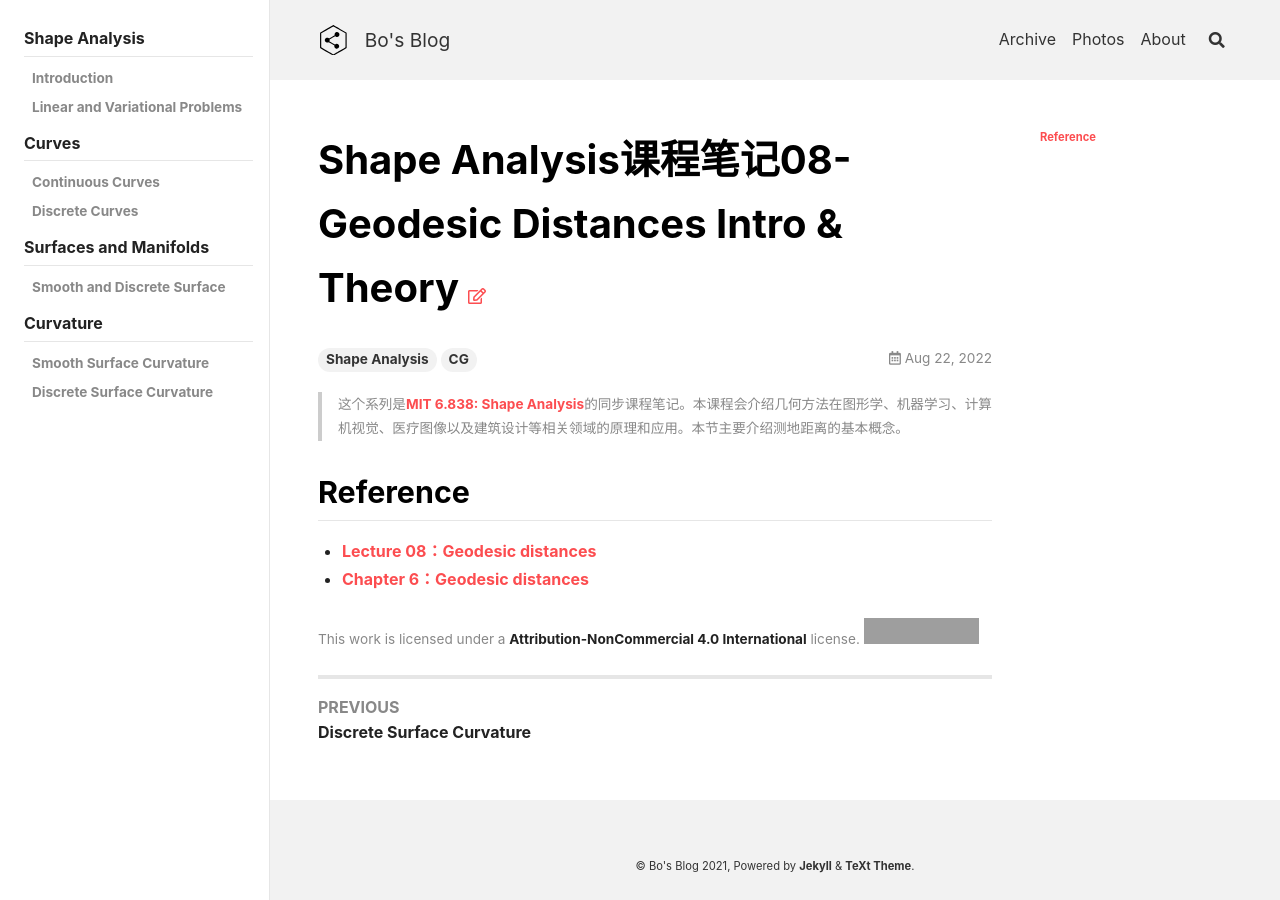
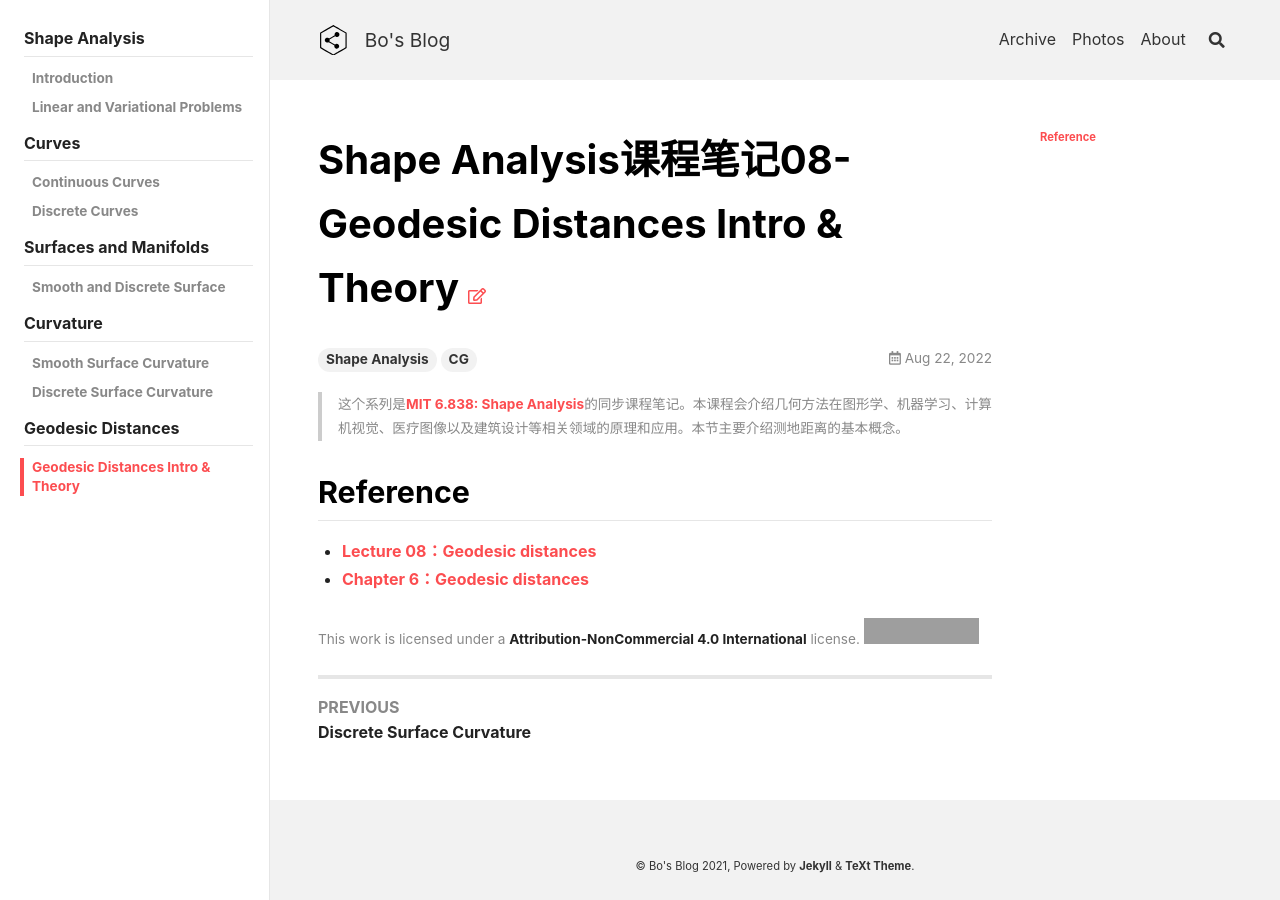
Before and after one commit to peng00bo00/peng00bo00_previous_blog, a Jekyll site: the page built from _posts/2022-08-22-SA-NOTES-08.md, in a window 1280 px wide. Built offline with Jekyll 4.4.1, drawn with Linux system fonts in a browser that asks for light colours; grey boxes are pictures that could not be loaded.

Commit message:
Update navigation.yml

```diff
--- a/_data/navigation.yml
+++ b/_data/navigation.yml
@@ -430,3 +430,7 @@ SA:
         url: /2022/08/19/SA-NOTES-06.html
       - title: Discrete Surface Curvature
         url: /2022/08/20/SA-NOTES-07.html
+  - title: Geodesic Distances
+    children:
+      - title: Geodesic Distances Intro & Theory
+        url: /2022/08/22/SA-NOTES-08.html
```
